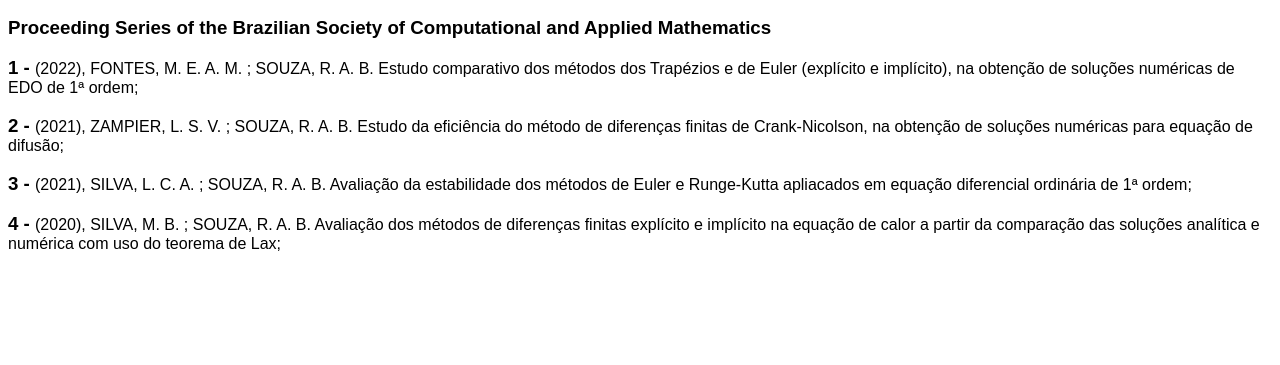
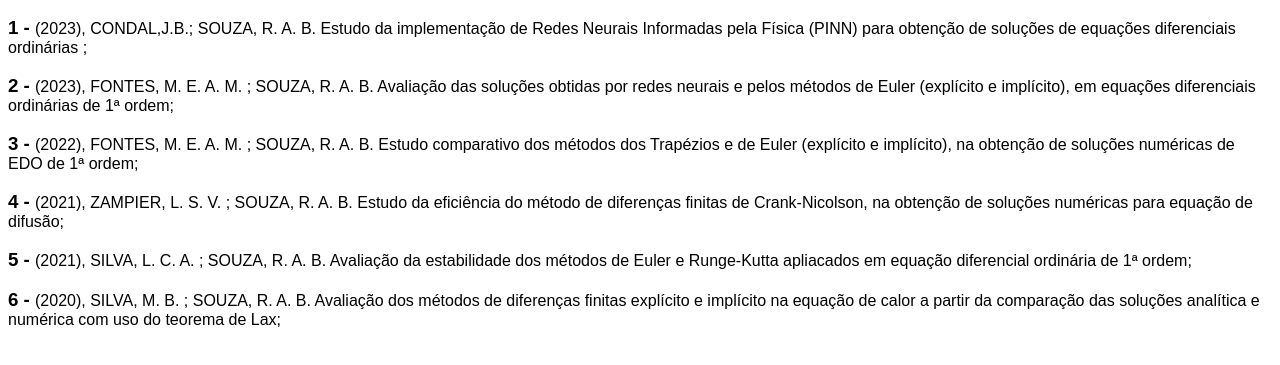
Before and after one commit to attayde/attayde.github.io, a plain HTML site: page pesquisa_publicacoes.html in a window 1280 px wide. Shown: the part 51-416 px from the top of the page. Drawn offline with Linux system fonts and the light colour scheme.

Commit message:
Update pesquisa_publicacoes.html
upload

```diff
--- a/pesquisa_publicacoes.html
+++ b/pesquisa_publicacoes.html
@@ -9,19 +9,22 @@
 </head>
 <header>
     <h2> Proceeding Series</h2>
-    <h3 style="display:inline;"> Proceeding Series of the Brazilian Society of Computational and Applied Mathematics</h3>
+    <h3 style="display:inline;">1 - </h3><span>(2023), CONDAL,J.B.; SOUZA, R. A. B. Estudo da implementação de Redes Neurais Informadas pela Física (PINN) para obtenção de soluções de equações diferenciais ordinárias ;</span>
     <br>
     <br>
-    <h3 style="display:inline;">1 - </h3><span>(2022), FONTES, M. E. A. M. ; SOUZA, R. A. B. Estudo comparativo dos métodos dos Trapézios e de Euler (explícito e implícito), na obtenção de soluções numéricas de EDO de 1ª ordem;</span>
+    <h3 style="display:inline;">2 - </h3><span>(2023), FONTES, M. E. A. M. ; SOUZA, R. A. B. Avaliação das soluções obtidas por redes neurais e pelos métodos de Euler (explícito e implícito), em equações diferenciais ordinárias de 1ª ordem;</span>
     <br>
     <br>
-    <h3 style="display:inline;">2 - </h3><span>(2021), ZAMPIER, L. S. V. ; SOUZA, R. A. B. Estudo da eficiência do método de diferenças finitas de Crank-Nicolson, na obtenção de soluções numéricas para equação de difusão;</span>
+    <h3 style="display:inline;">3 - </h3><span>(2022), FONTES, M. E. A. M. ; SOUZA, R. A. B. Estudo comparativo dos métodos dos Trapézios e de Euler (explícito e implícito), na obtenção de soluções numéricas de EDO de 1ª ordem;</span>
     <br>
     <br>
-    <h3 style="display:inline;">3 - </h3><span>(2021), SILVA, L. C. A. ; SOUZA, R. A. B.  Avaliação da estabilidade dos métodos de Euler e Runge-Kutta apliacados em equação diferencial ordinária de 1ª ordem;</span>
+    <h3 style="display:inline;">4 - </h3><span>(2021), ZAMPIER, L. S. V. ; SOUZA, R. A. B. Estudo da eficiência do método de diferenças finitas de Crank-Nicolson, na obtenção de soluções numéricas para equação de difusão;</span>
     <br>
     <br>
-    <h3 style="display:inline;">4 - </h3><span>(2020), SILVA, M. B. ; SOUZA, R. A. B. Avaliação dos métodos de diferenças finitas explícito e implícito na equação de calor a partir da comparação das soluções analítica e numérica com uso do teorema de Lax;</span>
+    <h3 style="display:inline;">5 - </h3><span>(2021), SILVA, L. C. A. ; SOUZA, R. A. B.  Avaliação da estabilidade dos métodos de Euler e Runge-Kutta apliacados em equação diferencial ordinária de 1ª ordem;</span>
+    <br>
+    <br>
+    <h3 style="display:inline;">6 - </h3><span>(2020), SILVA, M. B. ; SOUZA, R. A. B. Avaliação dos métodos de diferenças finitas explícito e implícito na equação de calor a partir da comparação das soluções analítica e numérica com uso do teorema de Lax;</span>
 </head>
 <body>
 
```
